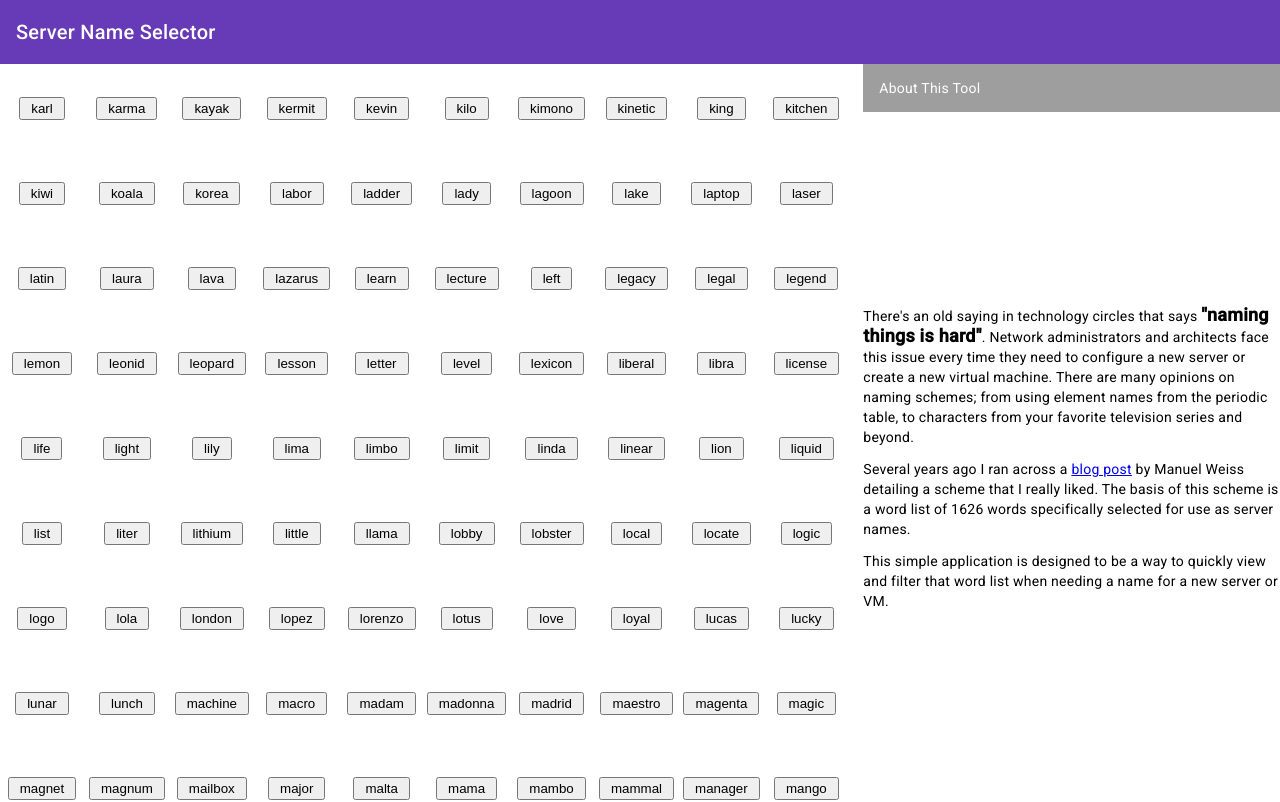
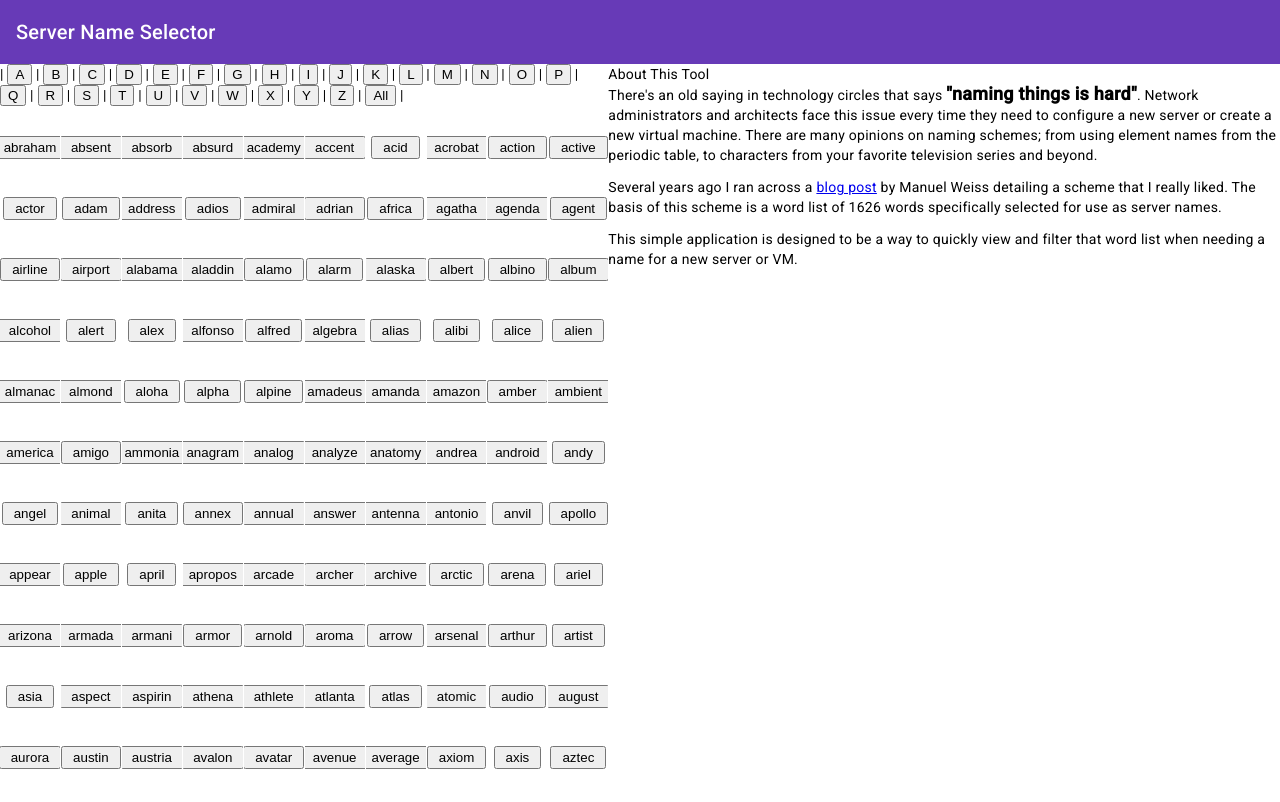
Before and after one commit to dskaggs/server-names, an Angular app: page / in a window 1280 px wide. Shown: the top 802 px of the page. Built offline with nearby package versions, Linux system fonts and the light colour scheme.

Commit message:
Switched main page layout from Ng Grid to CSS grid

```diff
--- a/src/app/app.component.css
+++ b/src/app/app.component.css
@@ -1,6 +1,14 @@
-mat-grid-list { height: 100% }
-mat-grid-tile {
-  overflow: auto;
-  justify-content: left !important ;
-  align-items: top !important;
+.grid-three-column{
+  display: grid;
+  grid-template-columns: 3;
+  grid-template-rows: 1;
 }
+
+.row-two-thirds-left{
+  grid-column-start: 1;
+  grid-column-end: 2;
+}
+
+.row-one-third-right{
+  grid-column: 3;
+}
--- a/src/app/app.component.html
+++ b/src/app/app.component.html
@@ -1,9 +1,13 @@
 <app-header></app-header>
-<mat-grid-list cols="3" gutterSize="15px" rowHeight="fit">
-  <mat-grid-tile colspan="2">
+
+<div class="grid-three-column">
+
+  <div class="row-two-thirds-left">
     <app-name-list></app-name-list>
-  </mat-grid-tile>
-  <mat-grid-tile colspan="1">
+  </div>
+
+  <div class="row-one-third-right">
     <app-about></app-about>
-  </mat-grid-tile>
-</mat-grid-list>
+  </div>
+
+</div>
```
